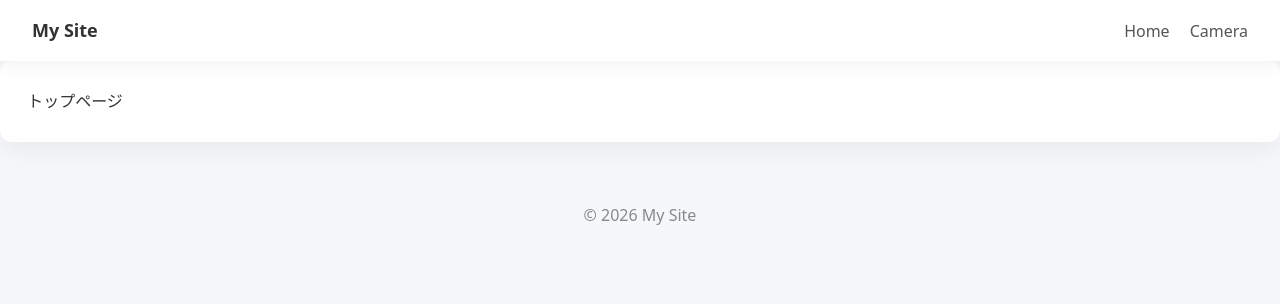
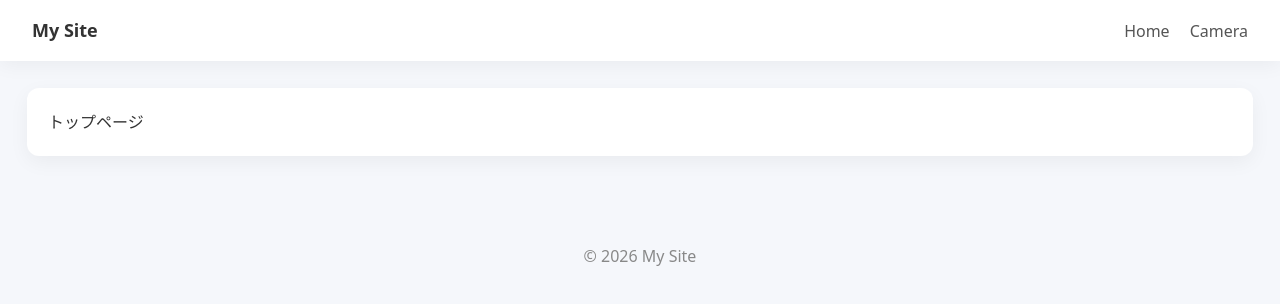
Before and after one commit to applecider-it/javascript-test, a Vue app in the folder src/: page / in a window 1280 px wide. Shown: the top 304 px of the page. Built offline with nearby package versions, Linux system fonts and the light colour scheme.

Commit message:
細かい変更

```diff
--- a/src/index.html
+++ b/src/index.html
@@ -1,9 +1,9 @@
-<!DOCTYPE html>
+<!doctype html>
 <html lang="ja">
   <head>
-    <meta charset="UTF-8">
-    <link rel="icon" href="/favicon.ico">
-    <meta name="viewport" content="width=device-width, initial-scale=1.0">
+    <meta charset="UTF-8" />
+    <link rel="icon" href="/favicon.ico" />
+    <meta name="viewport" content="width=device-width, initial-scale=1.0" />
     <title>Vite App</title>
   </head>
   <body class="font-sans bg-[#f5f7fb] text-[#333] leading-relaxed">
--- a/src/src/App.vue
+++ b/src/src/App.vue
@@ -14,10 +14,7 @@ import { RouterLink, RouterView } from 'vue-router';
     </nav>
   </header>
 
-  <main
-    class="flex-1 bg-white p-[1.7rem] rounded-xl"
-    style="box-shadow: 0 10px 25px rgba(0, 0, 0, 0.05)"
-  >
+  <main class="p-[1.7rem]">
     <RouterView />
   </main>
 
@@ -27,7 +24,6 @@ import { RouterLink, RouterView } from 'vue-router';
 </template>
 
 <style scoped>
-/* ナビ */
 .nav a {
   @apply ml-5 no-underline text-[#555] font-medium transition duration-200;
 }
--- a/src/src/services/camera/CameraApp.ts
+++ b/src/src/services/camera/CameraApp.ts
@@ -38,7 +38,7 @@ export default class CameraApp {
     }
   }
 
-  /** 写真を撮る */
+  /** 写真を撮って、DataURLを返す */
   takePhoto(): string {
     // 新しいcanvasを作成
     const canvas: HTMLCanvasElement = document.createElement('canvas');
--- a/src/src/views/CameraView.vue
+++ b/src/src/views/CameraView.vue
@@ -3,13 +3,13 @@ import { onMounted, ref } from 'vue';
 import CameraApp from '@/services/camera/CameraApp';
 
 const video = ref(null);
-const photos = ref<any>([]);
+const photos = ref<string[]>([]);
 
-const app = ref<any>(null);
+const app = ref<CameraApp | null>(null);
 
 /** 写真を撮る */
 const takePhoto = () => {
-  const image = app.value.takePhoto();
+  const image = app.value!.takePhoto();
 
   photos.value.push(image);
 };
@@ -26,7 +26,7 @@ onMounted(() => {
     <video ref="video" autoplay playsinline></video>
   </div>
 
-  <div style="margin: 2rem 0">
+  <div class="my-5">
     <button @click="takePhoto" class="app-btn-primary">撮影</button>
   </div>
 
--- a/src/src/views/HomeView.vue
+++ b/src/src/views/HomeView.vue
@@ -2,7 +2,7 @@
 </script>
 
 <template>
-  <div>
+  <div class="app-card">
     トップページ
   </div>
 </template>
```
Also changed, not shown: src/src/main.ts (+7 -7 lines), src/src/router/index.ts (+4 -4 lines).
